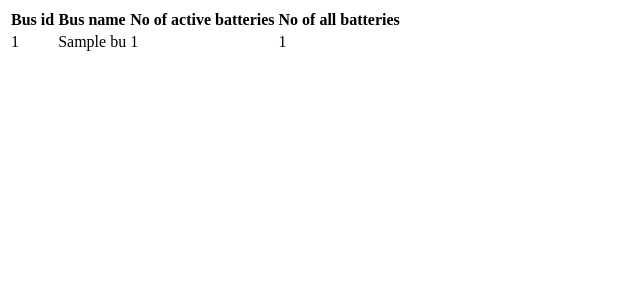
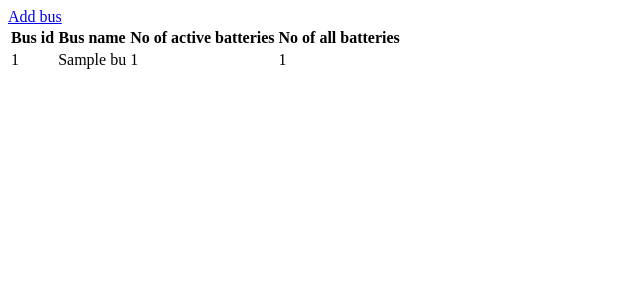
Before and after one commit to pawmarkor/bus_batteries, a Django app: page /buses/ in a window 1280 px wide. Shown: the top 300 px of the page, without its empty margins (0-640 px from the left). Run offline with Django 3.2, Linux system fonts and the light colour scheme; tables that the repository leaves empty hold one stand-in row (values such as "Sample post").

Commit message:
Add add_bus view

```diff
--- a/bus_batteries_app/models.py
+++ b/bus_batteries_app/models.py
@@ -10,7 +10,7 @@ class Bus(models.Model):
 
 
 class Battery(models.Model):
-    db_id = models.BigIntegerField(primary_key=True)
+    db_id = models.BigAutoField(primary_key=True)
     id = models.BigIntegerField()
     number = models.BigIntegerField()
     active = models.BooleanField()
--- a/bus_batteries_app/urls.py
+++ b/bus_batteries_app/urls.py
@@ -2,6 +2,8 @@ from django.conf.urls import url
 
 from . import views
 
+app_name = 'bus_batteries_app'
 urlpatterns = [
     url(r'^$', views.index, name='index'),
+    url(r'^add_bus/$', views.add_bus, name='add_bus', ),
 ]
--- a/bus_batteries_app/views.py
+++ b/bus_batteries_app/views.py
@@ -1,8 +1,10 @@
 from collections import namedtuple
 
+from django.http import HttpResponseRedirect, Http404
+from django.urls import reverse
 from django.shortcuts import render
 
-from .models import Bus
+from .models import Battery, Bus
 
 BusWithBatteriesData = namedtuple(
     'BusWithBatteriesData',
@@ -25,3 +27,27 @@ def index(request):
         'buses': buses_with_batteries,
     }
     return render(request, 'bus_batteries_app/index.html', context)
+
+
+def add_bus(request):
+    if request.method == 'POST':
+        id = request.POST['id']
+        name = request.POST['name']
+        no_of_batteries = int(request.POST['no_of_batteries'])
+        bus = Bus(id=id, name=name)
+        bus.save()
+        batteries = [
+            Battery(
+                bus_id=bus.id,
+                id=5 + battery_no * 2,
+                number=battery_no,
+                active=True,
+            )
+            for battery_no in range(no_of_batteries)
+        ]
+        bus.battery_set.bulk_create(batteries)
+        return HttpResponseRedirect(reverse('bus_batteries_app:index'))
+    elif request.method == 'GET':
+        return render(request, 'bus_batteries_app/add_bus.html')
+    else:
+        raise Http404('Unsupported HTTP method')
--- a/templates/bus_batteries_app/index.html
+++ b/templates/bus_batteries_app/index.html
@@ -1,3 +1,4 @@
+<a href="{% url 'bus_batteries_app:add_bus' %}">Add bus</a>
 <table>
     <tr>
         <th>Bus id</th>
```
Also changed, not shown: templates/bus_batteries_app/add_bus.html (added, +19 -0 lines), bus_batteries_app/migrations/0002_auto_20170927_1722.py (added).
